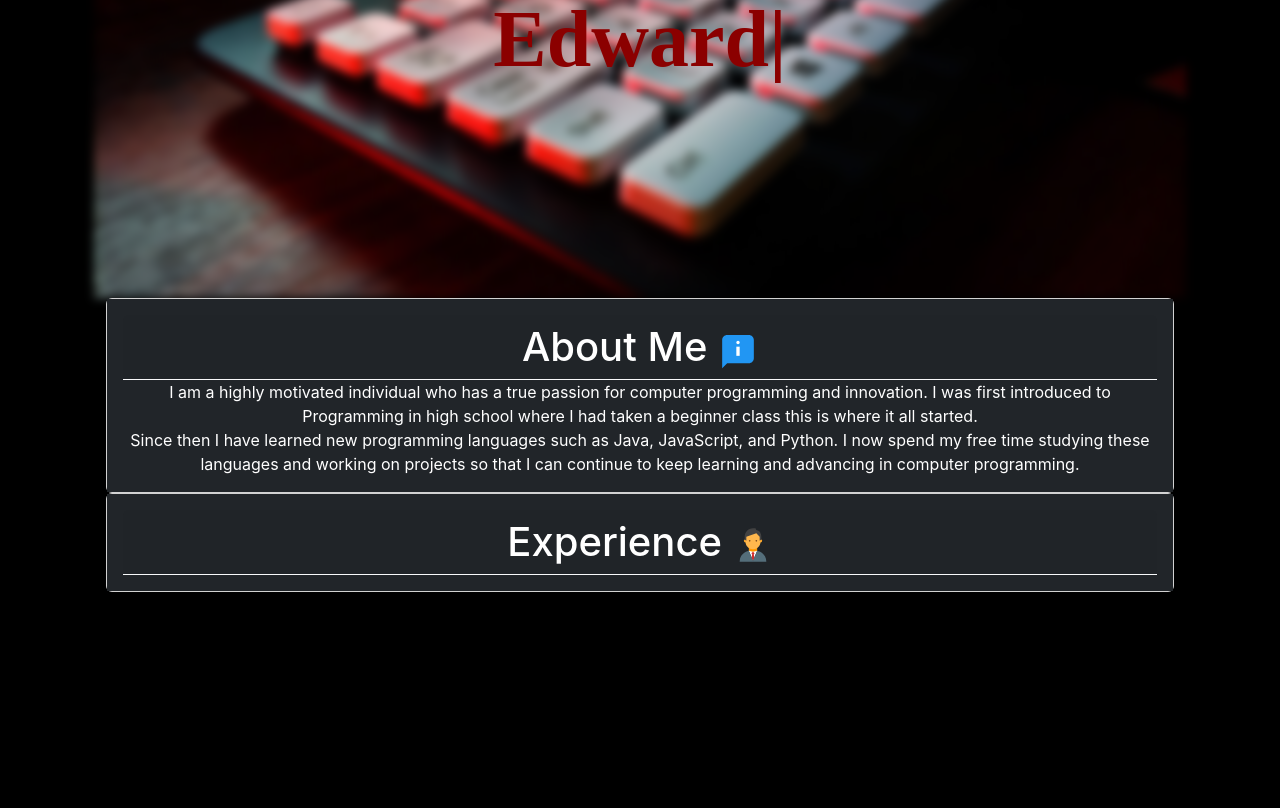
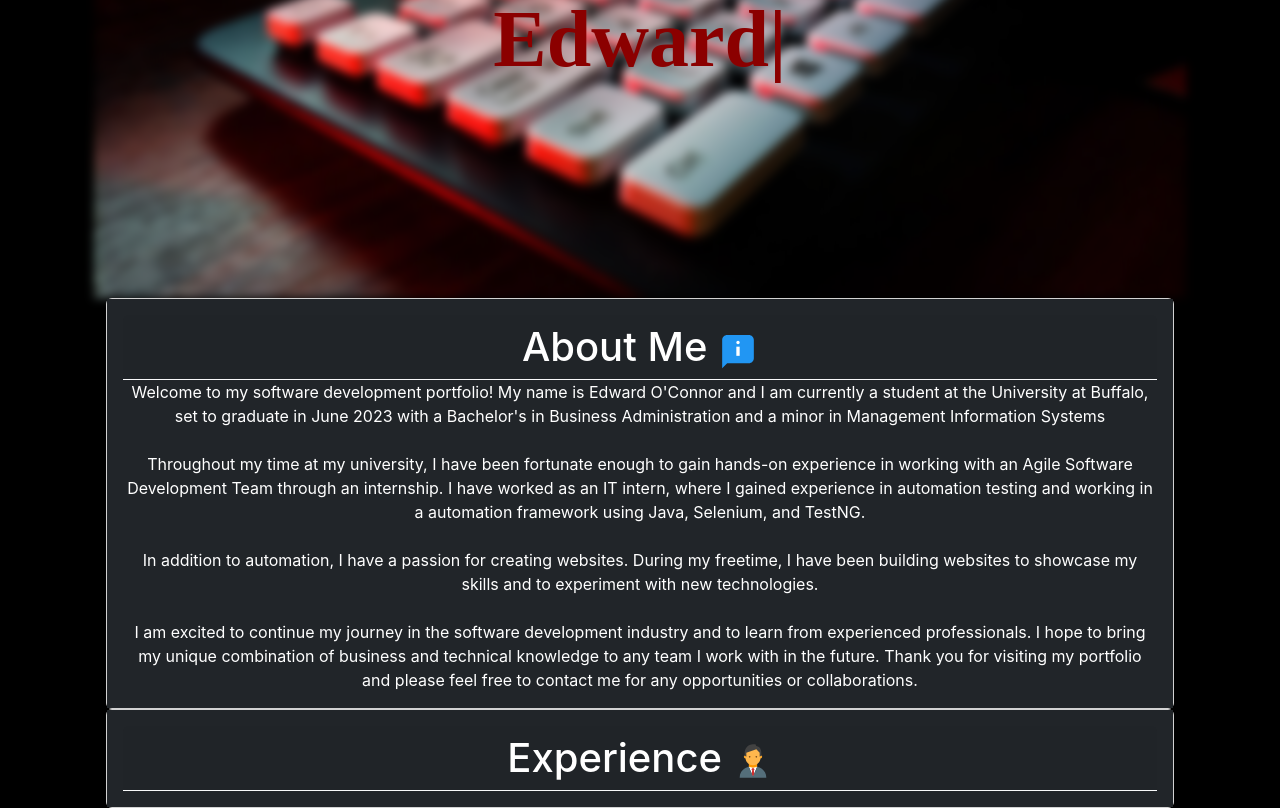
Before and after one commit to Eddie4k-code/Portfolio, a React (Create React App) app: page / in a window 1280 px wide. Shown: the part 372-1180 px from the top of the page. Before the commit the page ends 964 px from the top, so only its background shows below. Built offline with nearby package versions, Linux system fonts and the light colour scheme; a web font is replaced by a local one.

Commit message:
Second Commit

```diff
--- a/src/components/AboutMe.js
+++ b/src/components/AboutMe.js
@@ -13,13 +13,23 @@ export const AboutMe = () => {
                 <div className="card-body bg-dark">
                     <h1 className="card-header border-light">About Me {<FcAbout />}  </h1>
 
-                    <p className="card-text"> I am a highly motivated individual who has a true passion for computer programming and innovation.
-                        I was first introduced to Programming in high school where I had taken a beginner class this is where it all started.
+                    <p className="card-text">
+                        Welcome to my software development portfolio! My name is Edward O'Connor and I am currently a student at the University at Buffalo, set to graduate in June 2023 with a Bachelor's in Business Administration and a minor in Management Information Systems
                     </p>
 
-                    <p>Since then I have learned new programming languages such as Java, JavaScript, and Python. I now spend my free time studying these languages and working on projects so that I can
-                        continue to keep learning and advancing in computer programming.
+                    <br></br>
+
+                    <p>
+                        Throughout my time at my university, I have been fortunate enough to gain hands-on experience in working with an Agile Software Development Team through an internship. I have worked as an IT intern, where I gained experience in automation testing and working in a automation framework using Java, Selenium, and TestNG.
                     </p>
+
+                    <br></br>
+
+                    <p>
+                        In addition to automation, I have a passion for creating websites. During my freetime, I have been building websites to showcase my skills and to experiment with new technologies.
+                    </p>
+                    <br></br>
+                    <p> I am excited to continue my journey in the software development industry and to learn from experienced professionals. I hope to bring my unique combination of business and technical knowledge to any team I work with in the future. Thank you for visiting my portfolio and please feel free to contact me for any opportunities or collaborations.</p>
 
                 </div>
 
--- a/src/pages/Projects.js
+++ b/src/pages/Projects.js
@@ -4,52 +4,46 @@ import projects  from '../projects.json';
 export const Projects = () => {
 
     return (
-        <div className="auto-mx">
-
-
-
-
-            <div class="card text-center">
+        <div className="container">
+            <div className="row">
+                <div className="col-md-6">
+                    <div class="card bg-black">
                         <div class="card-header">
                             <h1>Web Projects</h1>
                         </div>
+                        <div class="card-body">
                             {projects.filter((project) => project.category === "Web").map((proj) =>
-
-                    <div class="card-body">
+                                <div className="bg-black border border- border-2 pt-4">
                                     <h5 class="card-title">{proj.name}</h5>
                                     <p class="card-text">{proj.description}</p>
+                                    <p class="card-caption"><b>Language: </b>{proj.Language}</p>
+                                    <p class="card-caption"><b>Technologies: </b>{proj.Technologies}</p>
+                                    {proj.imageUrl && <img class="card-img-top img-fluid" src={proj.imageUrl} alt="Project screenshot" />}
+                                    <a href={proj.Url} class="btn btn-primary">Source Code</a>
+                                </div>
+                            )}
+                        </div>
+                    </div>
+                </div>
+                <div className="col-md-6">
+                    <div class="card bg-black">
+                        <div class="card-header">
+                            <h1>Test Automation Projects</h1>
+                        </div>
+                        <div class="card-body">
+                            {projects.filter((project) => project.category === "Test").map((proj) =>
+                                <div className="bg-black border border- border-2 pt-4">
+                                    <h5 class="card-title">{proj.name}</h5>
+                                    <p class="card-text">{proj.description}</p>
+                                    <p class="card-caption"><b>Language: </b>{proj.Language}</p>
                                     <p class="card-caption"><b>Technologies: </b>{proj.Technologies}</p>
                                     <a href={proj.Url} class="btn btn-primary">Source Code</a>
                                 </div>
-
-
-
                             )}
                         </div>
-
-            <br></br>
-
-
-            <div class="card text-center pt-3">
-                <div class="card-header">
-                    <h1>Test Automation Projects</h1>
                     </div>
-            {projects.filter((project) => project.category === "Test").map((proj) =>
-
-                    <div class="card-body">
-                    <h5 class="card-title">{proj.name}</h5>
-                    <p class="card-text">{proj.description}</p>
-                    <p class="card-caption"><b>Technologies: </b>{proj.Technologies}</p>
-                    <a href={proj.Url} class="btn btn-primary">Source Code</a>
                 </div>
-
-
-
-                )}
             </div>
-
-
-
         </div>
         );
 }
--- a/src/projects.json
+++ b/src/projects.json
@@ -21,7 +21,8 @@
     "category": "Web",
     "Language": "JavaScript",
     "Technologies": "React, SocketIO, TailwindCSS, Express, MongoDB",
-    "Url": "https://github.com/Eddie4k-code/public-chat-room-react"
+    "Url": "https://github.com/Eddie4k-code/public-chat-room-react",
+    "imageUrl": "https://user-images.githubusercontent.com/98666468/215350813-e5527d6c-d8e1-48d9-a1d9-4e789de53e52.png"
   },
   {
     "name": "Social Media Django Application",
@@ -29,6 +30,28 @@
     "category": "Web",
     "Language": "Python",
     "Technologies": "Django, Bootstrap",
-    "Url": "https://github.com/Eddie4k-code/SocialMediaDjango"
+    "Url": "https://github.com/Eddie4k-code/SocialMediaDjango",
+    "imageUrl": "https://user-images.githubusercontent.com/98666468/167205364-217da703-8cf1-4eb4-ba48-21970c1a47ff.png"
+  },
+
+  {
+    "name": "React Translation Application",
+    "description": "React application that uses a translate API to translate user input into another language!",
+    "category": "Web",
+    "Language": "JavaScript",
+    "Technologies": "React, TailwindCSS",
+    "Url": "https://github.com/Eddie4k-code/react-translation-app",
+    "imageUrl": "https://user-images.githubusercontent.com/98666468/207746832-9bc6cf3b-0eeb-4a42-89dc-670682abcd58.png"
+  },
+
+  {
+    "name": "React Stock Application",
+    "description": "React app that allows users to add stocks to a watchlist and view charts",
+    "category": "Web",
+    "Language": "JavaScript",
+    "Technologies": "React, TailwindCSS, ApexCharts",
+    "Url": "https://github.com/Eddie4k-code/react-stock-app",
+    "imageUrl": "https://user-images.githubusercontent.com/98666468/215349862-f8f3961c-559f-4787-86c1-a50163124513.png"
   }
+
 ]
```
Also changed, not shown: src/assets/projPhotos/EddieBird.PNG (added). Lines whose indentation alone changed are shown as unchanged.
